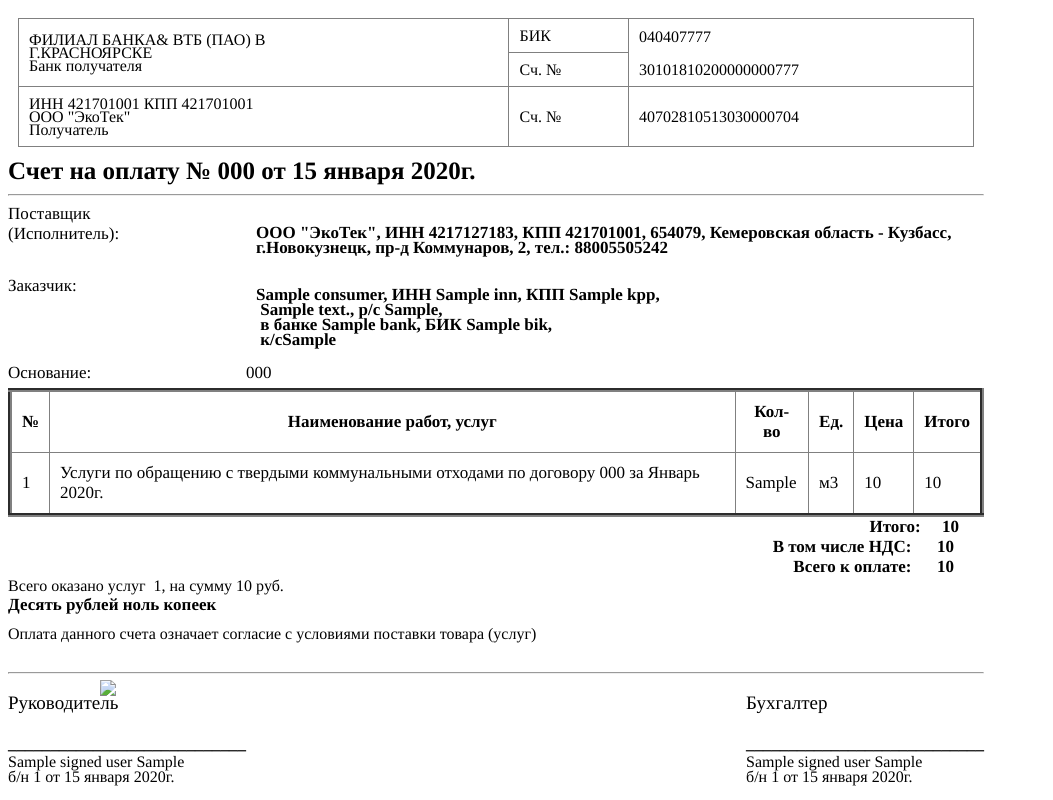
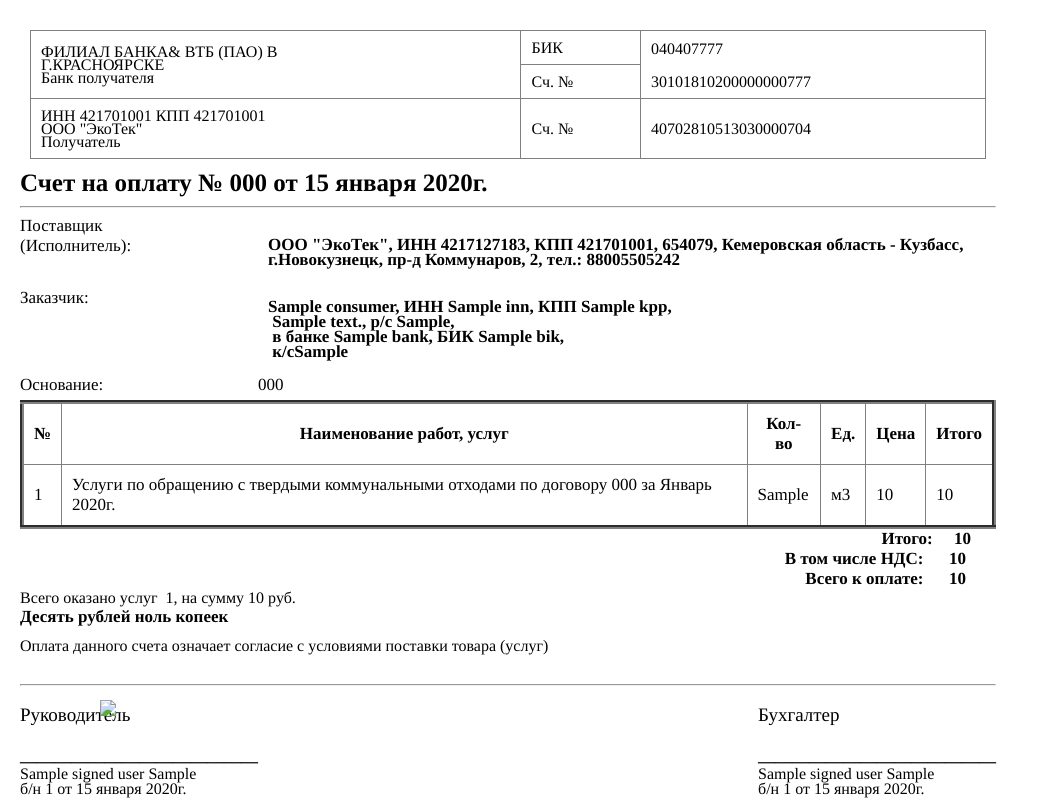
Before and after one commit to DOXOPOKC/accountant_app, a Django app: template backend/templates/Шаблон счета.html in a window 1280 px wide. Shown: the whole page, without its empty margins (0-1053 px from the left). Run offline with Django 3.2, Linux system fonts and the light colour scheme; the template is opened without the code that fills it: most values are stand-ins (such as "Sample title", 1, 10 or a date in 2020); parts of the project's set-up code (start-up, migrations or seed data) failed here and were passed over.

Commit message:
Fix template

```diff
--- a/backend/templates/Шаблон счета.html
+++ b/backend/templates/Шаблон счета.html
@@ -1,12 +1,17 @@
 {% load template_extra_filters %}
 <!DOCTYPE html>
-<html xmlns="http://www.w3.org/1999/xhtml" lang="" xml:lang="">
+<html>
 	<head>
 		<title></title>
 		<meta http-equiv="Content-Type" content="text/html; charset=UTF-8"/>
 		<meta name="pdfkit-orientation" content="Landscape"/>
 		<style type="text/css">
-		<!--
+			body {
+					box-sizing: border-box;
+					padding: 0;
+					margin: 20px 0 0 20px;
+				}
+
 			th {padding: 10px;font-weight: 500;}
 			td {padding: 10px;}
 			p {margin: 0; padding: 0;}
@@ -19,7 +24,7 @@
 			.ft16{font-size:17px;line-height:15px;font-family:Times;color:#000000;}
 			.ft17{font-size:16px;line-height:13px;font-family:Times;color:#000000;}
 			.ft18{font-size:16px;line-height:15px;font-family:Times;color:#000000;}
-		-->
+
 		</style>
 	</head>
 	<body>
@@ -149,12 +154,12 @@
 			<tr style="height: 10px;">
 				<td style="padding: 0;">
 					<p style="white-space:nowrap" class="ft14">Руководитель</p>
-					<p style="padding: 20px 0 0 0;white-space:nowrap" class="ft12"><b>{% if consumer.signed_user.sign %}<img src="{{ consumer.signed_user.sign.url }}" style="display: inline; position: absolute;z-index: 1;left: 100px;top:680px; max-width: 140px; height: auto;"/>{% endif %}____________________________</b></p>
+					<p style="padding: 20px 0 0 0;white-space:nowrap" class="ft12"><b>{% if consumer.signed_user.sign %}<img src="{{ consumer.signed_user.sign.url }}" style="display: inline; position: absolute;z-index: 1;left: 100px;top:700px; max-width: 140px; height: auto;"/>{% endif %}____________________________</b></p>
 					<p style="padding: 0 0 0 0;white-space:nowrap" class="ft18">{{ consumer.signed_user.name }}&#160;{{ sign_user_document }}<br/>б/н {{ consumer.signed_user.doc_number }}&#160;от&#160;{{ consumer.signed_user.doc_date|date:"d E Y" }}г.</p>
 				</td>
 				<td style="padding: 0 0 0 500px;">
 					<p style="white-space:nowrap;padding: 0 90px 0 0;" class="ft14">Бухгалтер</p>
-					<p style="padding: 20px 0 0 0;white-space:nowrap" class="ft12"><b>____________________________</b></p>
+					<p style="padding: 20px 0 0 0;white-space:nowrap" class="ft12"><b>{% if consumer.signed_user.sign %}<img src="{{ consumer.signed_user.sign.url }}" style="display: inline; position: absolute;z-index: 1;left: 100px;top:700px; max-width: 140px; height: auto;"/>{% endif %}____________________________</b></p>
 					<p style="white-space:nowrap" class="ft18">{{ consumer.signed_user.name }}&#160;{{ sign_user_document }}<br/>б/н {{ consumer.signed_user.doc_number }}&#160;от&#160;{{ consumer.signed_user.doc_date|date:"d E Y" }}г.</p>
 				</td>
 			</tr>
```
